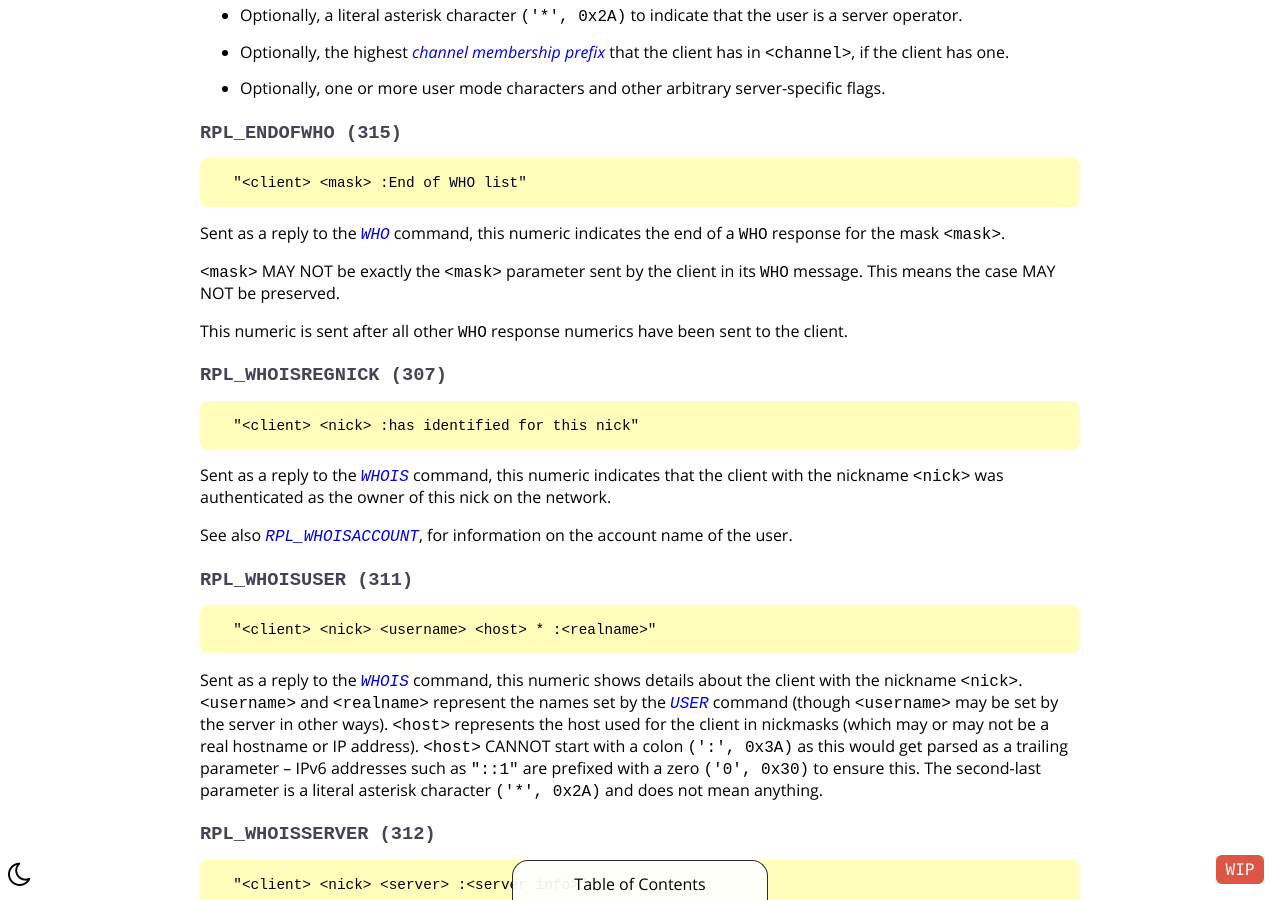
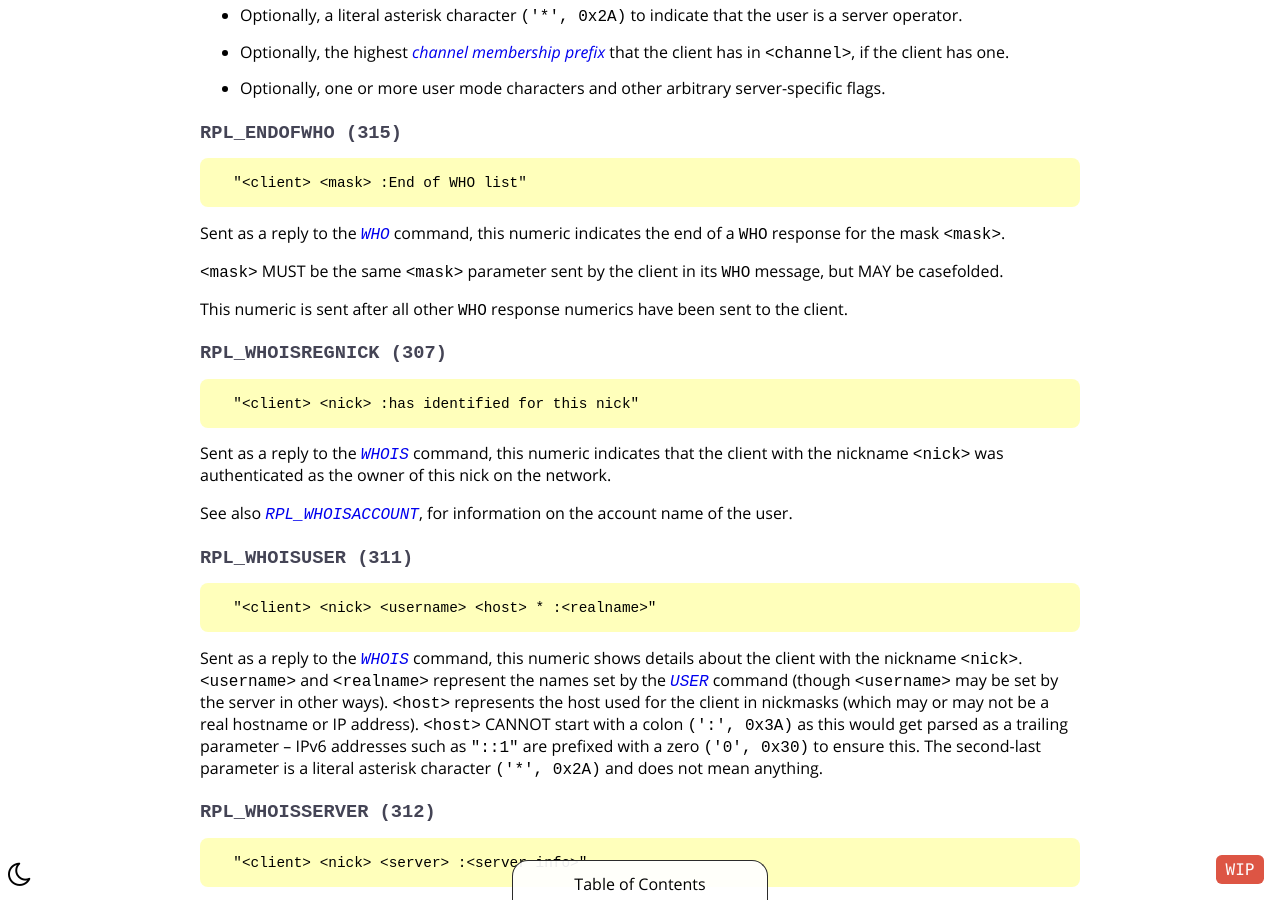
Before and after one commit to ircdocs/modern-irc, a Jekyll site: the page built from index.md, in a window 1280 px wide and 900 px high, scrolled down 55475 px. Built offline with Jekyll 4.4.1, drawn with Linux system fonts in a browser that asks for light colours.

Commit message:
Make RPL_WHOREPLY mask param spec more strict

```diff
--- a/_includes/modern-appendix.md
+++ b/_includes/modern-appendix.md
@@ -432,7 +432,7 @@ Sent as a reply to the {% message WHO %} command, this numeric gives information
 
 Sent as a reply to the {% command WHO %} command, this numeric indicates the end of a `WHO` response for the mask `<mask>`.
 
-`<mask>` MAY NOT be exactly the `<mask>` parameter sent by the client in its `WHO` message. This means the case MAY NOT be preserved.
+`<mask>` MUST be the same `<mask>` parameter sent by the client in its `WHO` message, but MAY be casefolded.
 
 This numeric is sent after all other `WHO` response numerics have been sent to the client.
 
```
